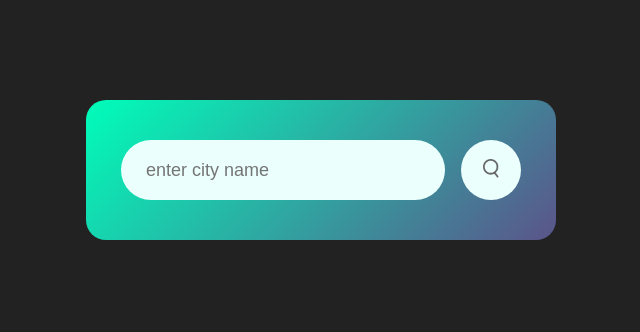
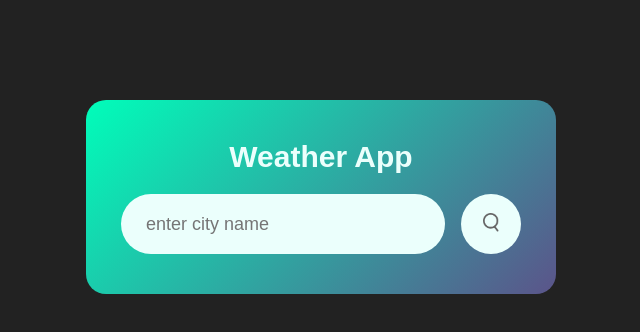
Before and after one commit to shahedul-alam/Valina-js-projects, a plain HTML site: page 19-weather app/index.html in a window 1280 px wide. Shown: the whole page, without its empty margins (319-959 px from the left). Drawn offline with Linux system fonts and the light colour scheme.

Commit message:
added heading

```diff
--- a/19-weather app/index.html
+++ b/19-weather app/index.html
@@ -8,6 +8,7 @@
 </head>
 <body>
   <div class="card">
+    <h1>Weather App</h1>
     <div class="search">
       <input type="text" placeholder="enter city name" spellcheck="false">
       <button type="submit"><img src="./images/search.png" alt="search-icon"></button>
--- a/19-weather app/style.css
+++ b/19-weather app/style.css
@@ -106,3 +106,11 @@ body
   font-size: 14px;
   display: none;
 }
+.card h1
+{
+  font-size: 30px;
+  font-weight: bold;
+  color: #ebfffc;
+  padding-bottom: 10px;
+  margin-bottom: 10px;
+}
```
